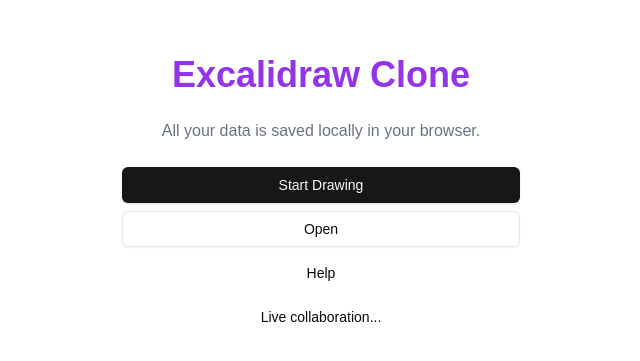
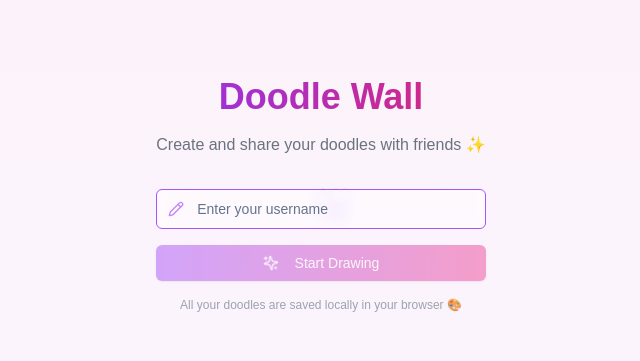
Before and after one commit to Janhvibabani/code-wall, a Next.js app: page / in a window 1280 px wide. Shown: the part 205-566 px from the top of the page, without its empty margins (319-959 px from the left). Built offline with nearby package versions, Linux system fonts and the light colour scheme.

Commit message:
Updated Landing page and Color Picking🎨

```diff
--- a/app/layout.tsx
+++ b/app/layout.tsx
@@ -14,8 +14,8 @@
 });
 
 export const metadata: Metadata = {
-  title: "Create Next App",
-  description: "Generated by create next app",
+  title: "Doodle Wall",
+  description: "Doodle Wall",
 };
 
 export default function RootLayout({
--- a/components/Sidebar.tsx
+++ b/components/Sidebar.tsx
@@ -2,9 +2,7 @@
 
 import { useState } from 'react'
 import { Slider } from '@/components/ui/slider'
-import { Popover, PopoverContent, PopoverTrigger } from '@/components/ui/popover'
 import { ChevronLeft } from 'lucide-react'
-import { ChromePicker } from 'react-color'
 
 interface SidebarProps {
   strokeColor: string
@@ -43,74 +41,92 @@
       <div className={`p-4 space-y-6 ${isCollapsed ? 'hidden' : 'block'}`}>
         <div>
           <h3 className="text-sm font-medium mb-2">Stroke</h3>
+          <div className="space-y-2">
+            <div className="relative">
+              <input
+                type="color"
+                value={strokeColor}
+                onChange={(e) => setStrokeColor(e.target.value)}
+                className="absolute opacity-0 w-8 h-8 cursor-pointer"
+              />
+              <div
+                className="w-8 h-8 rounded-lg border-2 border-gray-200"
+                style={{ backgroundColor: strokeColor }}
+              />
+            </div>
             <div className="flex flex-wrap gap-2">
               {strokeColors.map((color) => (
-              <Popover key={color}>
-                <PopoverTrigger>
-                  <div
+                <button
+                  key={color}
+                  onClick={() => setStrokeColor(color)}
                   className={`w-8 h-8 rounded-lg border-2 cursor-pointer ${
                     strokeColor === color ? 'border-blue-500' : 'border-gray-200'
                   }`}
                   style={{ backgroundColor: color }}
                 />
-                </PopoverTrigger>
-                <PopoverContent className="w-auto p-3">
-                  <ChromePicker
-                    color={color}
-                    onChangeComplete={(newColor) => setStrokeColor(newColor.hex)}
-                  />
-                </PopoverContent>
-              </Popover>
               ))}
+            </div>
           </div>
         </div>
 
         <div>
           <h3 className="text-sm font-medium mb-2">Background</h3>
+          <div className="space-y-2">
+            <div className="relative">
+              <input
+                type="color"
+                value={backgroundColor}
+                onChange={(e) => setBackgroundColor(e.target.value)}
+                className="absolute opacity-0 w-8 h-8 cursor-pointer"
+              />
+              <div
+                className="w-8 h-8 rounded-lg border-2 border-gray-200"
+                style={{ backgroundColor: backgroundColor }}
+              />
+            </div>
             <div className="flex flex-wrap gap-2">
               {backgroundColors.map((color) => (
-              <Popover key={color}>
-                <PopoverTrigger>
-                  <div
+                <button
+                  key={color}
+                  onClick={() => setBackgroundColor(color)}
                   className={`w-8 h-8 rounded-lg border-2 cursor-pointer ${
                     backgroundColor === color ? 'border-blue-500' : 'border-gray-200'
                   }`}
                   style={{ backgroundColor: color }}
                 />
-                </PopoverTrigger>
-                <PopoverContent className="w-auto p-3">
-                  <ChromePicker
-                    color={color}
-                    onChangeComplete={(newColor) => setBackgroundColor(newColor.hex)}
-                  />
-                </PopoverContent>
-              </Popover>
               ))}
+            </div>
           </div>
         </div>
 
         <div>
           <h3 className="text-sm font-medium mb-2">Stroke width</h3>
+          <div className="flex items-center gap-2">
             <Slider
               value={[strokeWidth]}
               onValueChange={(value) => setStrokeWidth(value[0])}
               min={1}
               max={20}
               step={1}
-            className="w-full"
+              className="flex-1"
             />
+            <span className="text-sm text-gray-600 min-w-[2rem]">{strokeWidth}px</span>
+          </div>
         </div>
 
         <div>
           <h3 className="text-sm font-medium mb-2">Opacity</h3>
+          <div className="flex items-center gap-2">
             <Slider
               value={[opacity]}
               onValueChange={(value) => setOpacity(value[0])}
               min={0}
               max={100}
               step={1}
-            className="w-full"
+              className="flex-1"
             />
+            <span className="text-sm text-gray-600 min-w-[2rem]">{opacity}%</span>
+          </div>
         </div>
       </div>
     </div>
--- a/components/WelcomeScreen.tsx
+++ b/components/WelcomeScreen.tsx
@@ -1,32 +1,118 @@
 'use client'
 
+import { useState } from 'react'
+import { motion } from 'framer-motion'
 import { Button } from '@/components/ui/button'
+import { Input } from '@/components/ui/Input'
+import { Pencil, Sparkles, Heart, Star, Cloud, Moon, Sun } from 'lucide-react'
 
 interface WelcomeScreenProps {
-  onStart: () => void
+  onStart: (username: string) => void
 }
 
 export default function WelcomeScreen({ onStart }: WelcomeScreenProps) {
+  const [username, setUsername] = useState('')
+
+  const floatingIcons = [
+    { Icon: Star, delay: 0, x: 10, y: 20 },
+    { Icon: Heart, delay: 1.5, x: 80, y: 15 },
+    { Icon: Cloud, delay: 2.5, x: 15, y: 75 },
+    { Icon: Moon, delay: 3.5, x: 75, y: 80 },
+    { Icon: Sun, delay: 4.5, x: 85, y: 60 },
+  ]
+
   return (
-    <div className="h-screen flex flex-col items-center justify-center bg-white">
-      <div className="text-center space-y-6 max-w-md">
-        <h1 className="text-4xl font-bold text-purple-600">Excalidraw Clone</h1>
-        <p className="text-gray-500">All your data is saved locally in your browser.</p>
-        <div className="space-y-2">
-          <Button onClick={onStart} className="w-full">
-            Start Drawing
-          </Button>
-          <Button variant="outline" className="w-full">
-            Open
-          </Button>
-          <Button variant="ghost" className="w-full">
-            Help
-          </Button>
-          <Button variant="ghost" className="w-full">
-            Live collaboration...
-          </Button>
+    <div className="h-screen relative overflow-hidden flex flex-col items-center justify-center bg-gradient-to-b from-pink-50 to-purple-50">
+      {/* Floating Icons */}
+      {floatingIcons.map(({ Icon, delay, x, y }, index) => (
+        <motion.div
+          key={index}
+          className="absolute text-purple-300/40"
+          initial={{ x: `${x}%`, y: `${y}%` }}
+          animate={{
+            y: [`${y - 5}%`, `${y + 5}%`],
+            x: [`${x - 2}%`, `${x + 2}%`],
+          }}
+          transition={{
+            y: {
+              duration: 2.5,
+              repeat: Infinity,
+              repeatType: "reverse",
+              ease: "easeInOut",
+              delay
+            },
+            x: {
+              duration: 3,
+              repeat: Infinity,
+              repeatType: "reverse",
+              ease: "easeInOut",
+              delay
+            }
+          }}
+        >
+          <Icon size={24} />
+        </motion.div>
+      ))}
+
+      {/* Main Content */}
+      <motion.div
+        className="text-center space-y-8 max-w-md px-4 z-10"
+        initial={{ opacity: 0, y: 20 }}
+        animate={{ opacity: 1, y: 0 }}
+        transition={{ duration: 0.8 }}
+      >
+        <div className="space-y-4">
+          <motion.div
+            initial={{ scale: 0.9 }}
+            animate={{ scale: 1 }}
+            transition={{ duration: 0.5 }}
+          >
+            <h1 className="text-4xl font-bold bg-gradient-to-r from-purple-600 to-pink-600 bg-clip-text text-transparent">
+              Doodle Wall
+            </h1>
+          </motion.div>
+          <p className="text-gray-500">Create and share your doodles with friends ✨</p>
         </div>
-      </div>
+
+        <motion.div
+          className="space-y-4"
+          initial={{ opacity: 0 }}
+          animate={{ opacity: 1 }}
+          transition={{ delay: 0.3 }}
+        >
+          <div className="relative">
+            <Input
+              type="text"
+              placeholder="Enter your username"
+              value={username}
+              onChange={(e) => setUsername(e.target.value)}
+              className="w-full pl-10 bg-white/50 backdrop-blur-sm border border-purple-500 text-black"
+            />
+            <Pencil className="absolute left-3 top-1/2 -translate-y-1/2 w-4 h-4 text-purple-400" />
+          </div>
+
+          <div className="space-y-2">
+            <Button
+              onClick={() => username && onStart(username)}
+              className="w-full bg-gradient-to-r from-purple-500 to-pink-500 hover:from-purple-600 hover:to-pink-600 transition-all duration-300"
+              disabled={!username}
+            >
+              <motion.div
+                animate={{ rotate: [0, 360] }}
+                transition={{ duration: 2, repeat: Infinity, ease: "linear" }}
+                className="mr-2"
+              >
+                <Sparkles className="w-4 h-4" />
+              </motion.div>
+              Start Drawing
+            </Button>
+          </div>
+
+          <p className="text-xs text-gray-400 mt-8">
+            All your doodles are saved locally in your browser 🎨
+          </p>
+        </motion.div>
+      </motion.div>
     </div>
   )
 }
--- /dev/null
+++ b/components/ui/Input.tsx
@@ -0,0 +1,22 @@
+import * as React from "react"
+
+import { cn } from "@/lib/utils"
+
+const Input = React.forwardRef<HTMLInputElement, React.InputHTMLAttributes<HTMLInputElement>>(
+  ({ className, type, ...props }, ref) => {
+    return (
+      <input
+        type={type}
+        className={cn(
+          "flex h-10 w-full rounded-md border border-purple-200 bg-white/50 backdrop-blur-sm px-3 py-2 text-sm ring-offset-white file:border-0 file:bg-transparent file:text-sm file:font-medium placeholder:text-slate-500 focus-visible:outline-none focus-visible:ring-2 focus-visible:ring-purple-400 focus-visible:ring-offset-2 disabled:cursor-not-allowed disabled:opacity-50 dark:border-slate-800 dark:bg-slate-950 dark:ring-offset-slate-950 dark:placeholder:text-slate-400 dark:focus-visible:ring-slate-300",
+          className
+        )}
+        ref={ref}
+        {...props}
+      />
+    )
+  }
+)
+Input.displayName = "Input"
+
+export { Input }
--- /dev/null
+++ b/declarations.d.ts
@@ -0,0 +1,3 @@
+// NOTE: The declaration below was injected by `"framer"`
+// see https://www.framer.com/docs/guides/handshake for more information.
+declare module "https://framer.com/m/*";
--- a/package.json
+++ b/package.json
@@ -15,7 +15,9 @@
     "class-variance-authority": "^0.7.1",
     "clsx": "^2.1.1",
     "fabric": "^5.5.1",
+    "framer": "^2.4.1",
     "lucide-react": "^0.469.0",
+    "motion": "^11.15.0",
     "next": "14.2.16",
     "react": "^18",
     "react-color": "^2.19.3",
```
Also changed, not shown: 1 other file (tests, documents, lock files or other folders). Lines whose indentation alone changed are shown as unchanged.
